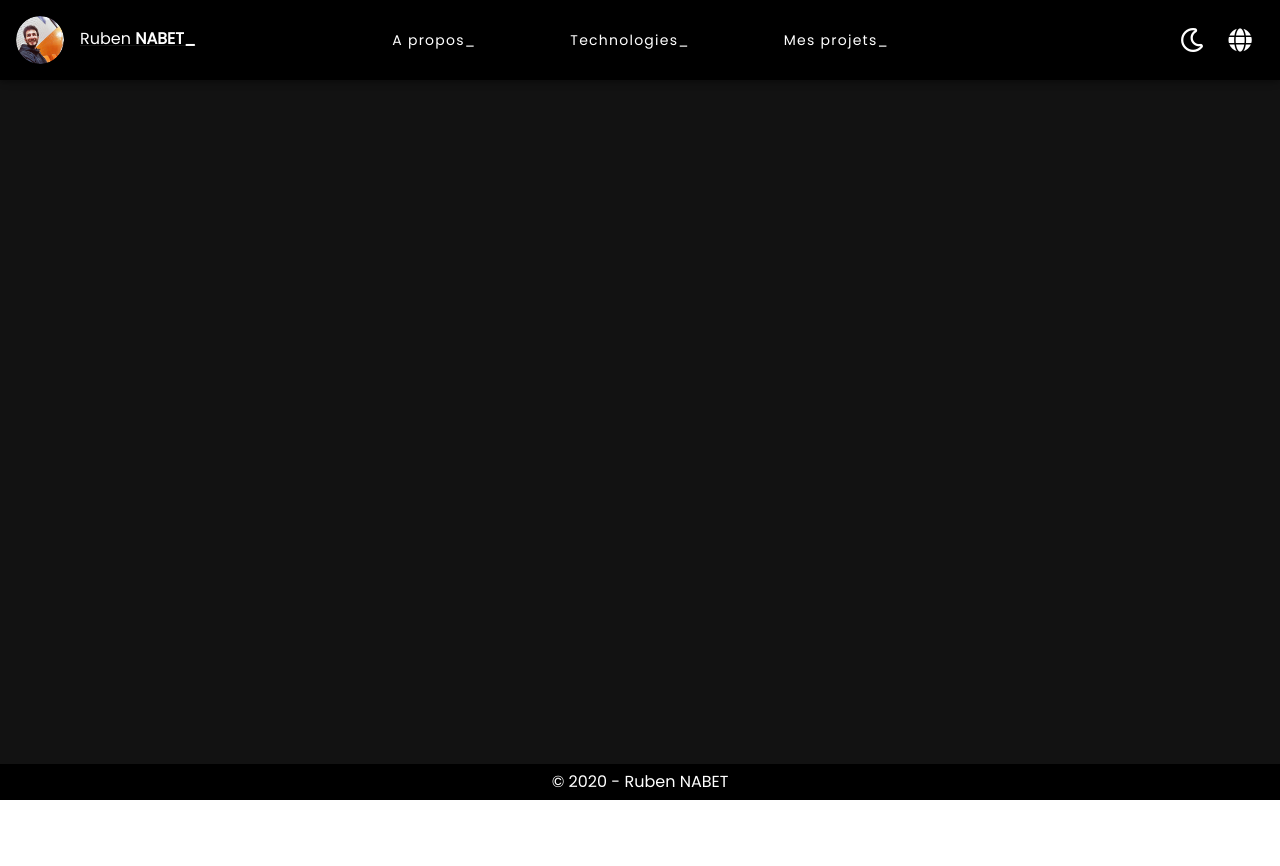
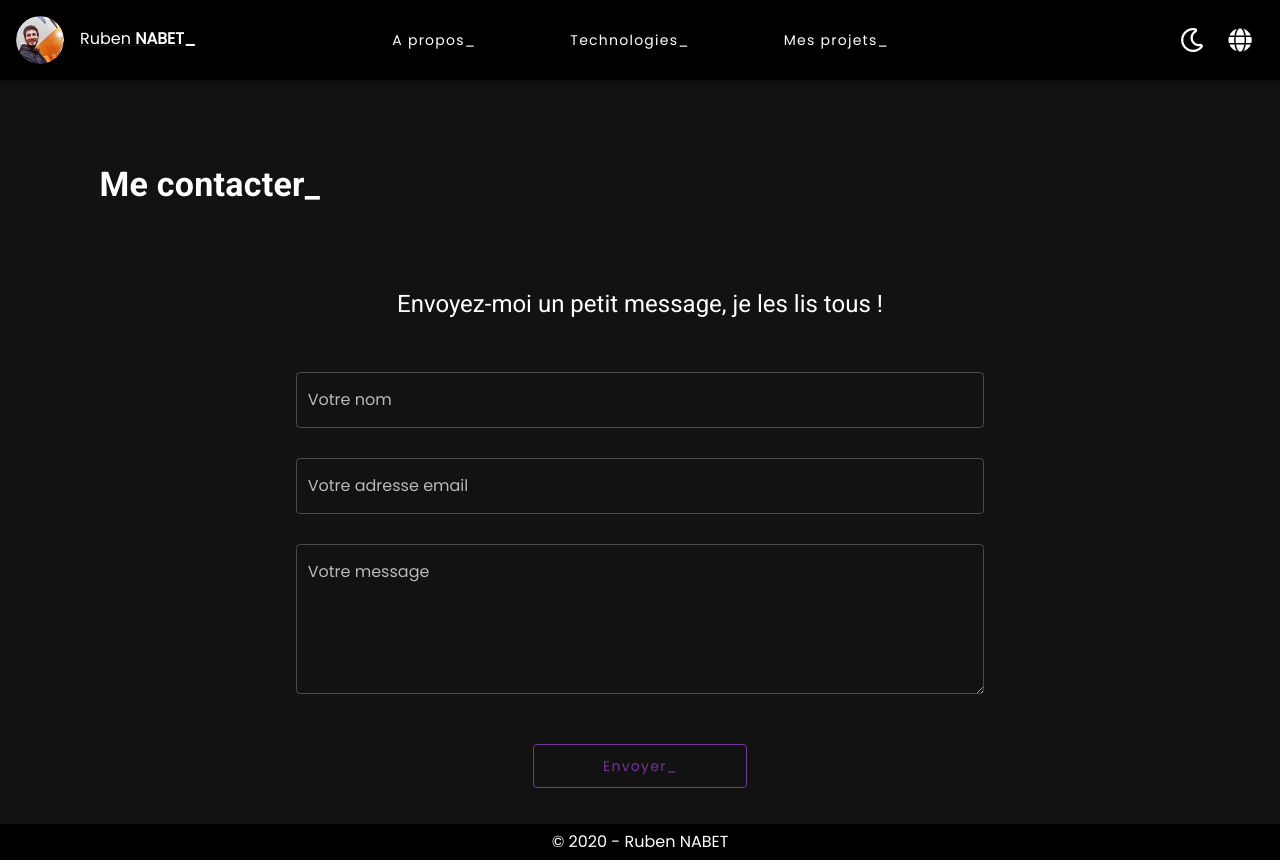
Before and after one commit to cvbenur/ruben-nabet-fr, a Nuxt app: page /contact in a window 1280 px wide. Before the commit the page ends 806 px from the top, so only its background shows below. Built offline with nearby package versions, Linux system fonts and the light colour scheme.

Commit message:
Create Contact view

```diff
--- /dev/null
+++ b/src/pages/contact.vue
@@ -0,0 +1,35 @@
+<template>
+  <v-container class="fluid fill-height">
+    <Title :title="$t('pages.contact.text')" />
+
+    <v-row align="center" justify="center">
+      <v-col cols="12" sm="8">
+        <p class="text-center text-h5 my-10">
+          {{ $t('pages.contact.paragraph') }}
+        </p>
+
+        <ContactForm @submit="handleMessage" />
+      </v-col>
+    </v-row>
+  </v-container>
+</template>
+
+<script lang="ts">
+import { Vue, Component, Emit } from 'vue-property-decorator'
+
+@Component({})
+export default class Contact extends Vue {
+  private msgData: {
+    name: string,
+    email: string,
+    message: string
+  } | null = null;
+
+  @Emit('messageSent')
+  handleMessage (data: { name: string, email: string, message: string }) {
+    if (data.name && data.email && data.message) {
+      return data
+    }
+  }
+}
+</script>
```
